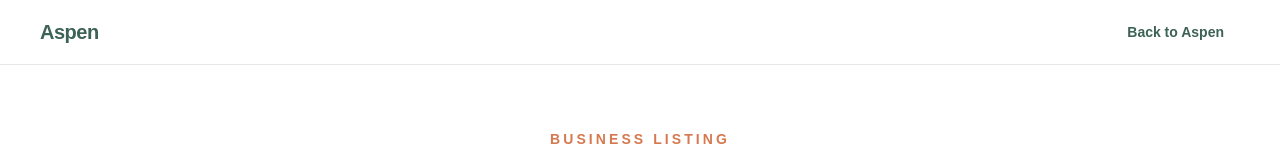
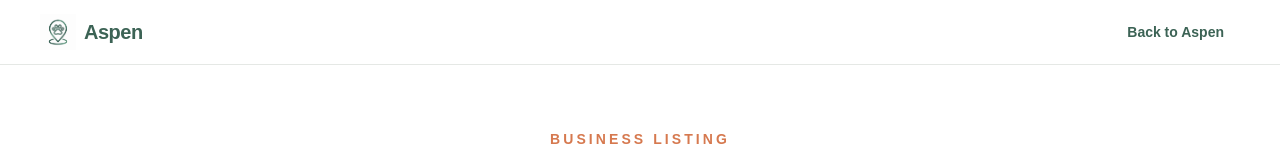
Before and after one commit to GarudaKurt/Aspen, a Next.js app: page /subscriptions in a window 1280 px wide. Shown: the top 160 px of the page. Built offline with nearby package versions, Linux system fonts and the light colour scheme.

Commit message:
Add Aspen logo to subscription page header

```diff
--- a/src/features/subscriptions/components/subscription-page.tsx
+++ b/src/features/subscriptions/components/subscription-page.tsx
@@ -3,6 +3,7 @@
 import { Check, ChevronDown } from "lucide-react";
 import { useState } from "react";
 
+import { AspenLogo } from "@/components/brand/aspen-logo";
 import { Button } from "@/components/ui/button";
 import { Card } from "@/components/ui/card";
 import { subscriptionPlans } from "../data/plans";
@@ -14,8 +15,9 @@ export function SubscriptionPage() {
     <main className="min-h-screen bg-white text-[#171817]">
       <header className="border-b border-[#e5e8e5]">
         <div className="mx-auto flex min-h-16 max-w-7xl items-center justify-between gap-4 px-5 sm:px-8 lg:px-10">
-          <a href="/" className="text-lg font-bold tracking-tight text-[#3c6355] sm:text-xl" aria-label="Aspen home">
-            Aspen
+          <a href="/" className="flex items-center gap-2 rounded-md text-lg font-bold tracking-tight text-[#3c6355] outline-none transition-colors hover:text-[#2f5044] focus-visible:ring-2 focus-visible:ring-[#3c6355]/40 sm:text-xl" aria-label="Aspen home">
+            <AspenLogo size={36} decorative className="size-9" />
+            <span>Aspen</span>
           </a>
           <a href="/" className="inline-flex min-h-10 items-center rounded-full px-4 text-sm font-semibold text-[#3c6355] transition-colors hover:bg-[#f1f6f3]">
             Back to Aspen
```
